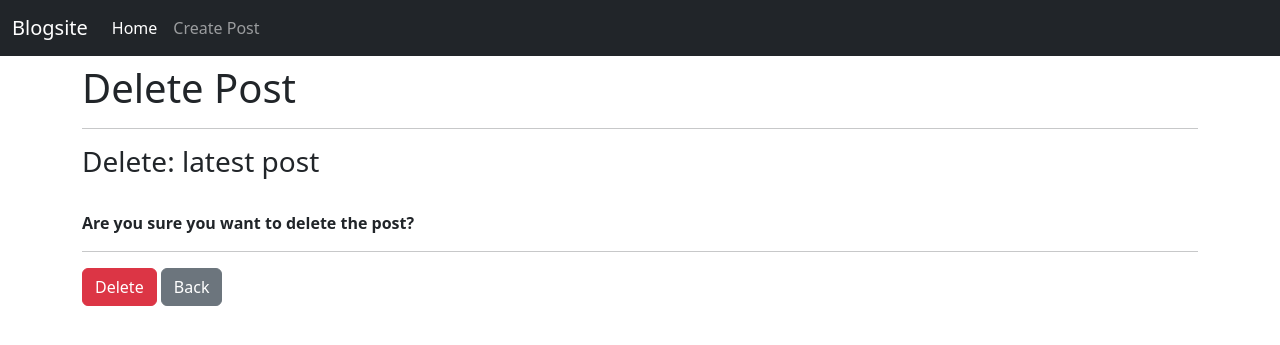
After one commit to vinyas-bharadwaj/blog, a Django app: page /posts/7/delete in a window 1280 px wide. The commit adds this page. Shown: the top 345 px of the page. Run offline with Django 5.2, Linux system fonts and the light colour scheme; data comes from the database, SQL or seed files in the repository; both versions use the stored data as it was after the commit.

Commit message:
added delete and sort by date functionality

```diff
--- a/webapp/app/models.py
+++ b/webapp/app/models.py
@@ -1,12 +1,14 @@
 from django.db import models
 from django.contrib.auth.models import User
 from django.urls import reverse
+from datetime import datetime, date
 
 # Create your models here.
 class Post(models.Model):
   title = models.CharField(max_length=255)
   author = models.ForeignKey(User, on_delete=models.CASCADE)
   body = models.TextField()
+  created_at = models.DateField(auto_now_add=True)
 
 
   def __str__(self) -> str:
--- a/webapp/app/templates/app/blog.html
+++ b/webapp/app/templates/app/blog.html
@@ -4,10 +4,12 @@
 
 {% block content %}
   <h2>{{ blog.title }} </h2>
-  <small style="color:gray">--{{ blog.author }}-- <a href="{% url 'update-post' blog.id %}">Edit</a></small>
+  <small style="color:gray">Created by {{ blog.author }} at {{ blog.created_at }}</small>
   <hr>
   <p>{{ blog.body }}</p>
   <hr>
   <br>
+  <a class="btn btn-primary" href="{% url 'update-post' blog.id %}">Update</a>
+  <a class="btn btn-danger" href="{% url 'delete-post' blog.id %}">Delete</a>
   <a class="btn btn-secondary" href="{% url 'home' %}">Back</a>
 {% endblock %}
--- /dev/null
+++ b/webapp/app/templates/app/delete-post.html
@@ -0,0 +1,25 @@
+{% extends 'app/base.html' %}
+
+{% block title %} Delete Post {% endblock %}
+
+{% block content %}
+
+  <h1>Delete Post</h1>
+  <hr>
+  <h3>Delete: {{ post.title }}</h3>
+  <br>
+
+  <div class="mb-3">
+    <form method='POST'>
+
+      {% csrf_token %}
+
+      <strong>Are you sure you want to delete the post?</strong>
+      <hr>
+      <button class="btn btn-danger">Delete</button>
+      <a class="btn btn-secondary" href="{% url 'home' %}">Back</a>
+
+    </form>
+  <div>
+
+{% endblock %}
--- a/webapp/app/templates/app/home.html
+++ b/webapp/app/templates/app/home.html
@@ -6,10 +6,11 @@
   <ul>
     {% for post in posts %}
       <hr>
-      <h6 style="color: gray;">--Created by {{ post.author }}--</h6>
+      <h6 style="color: gray;">-- Created by {{ post.author }} at {{ post.created_at }} --</h6>
       <li><h2><a style="text-decoration: none" href="{% url 'posts' post.id %}">{{ post.title }}</a></h2></li>
       <h3>{{ post.body }}</h3>
       <small><a href="{% url 'update-post' post.id %}">Edit</a></small>
+      <small><a style="color: red" href="{% url 'delete-post' post.id %}">Delete</a></small>
 
     {% endfor %}
   </ul>
--- a/webapp/app/templates/app/update-post.html
+++ b/webapp/app/templates/app/update-post.html
@@ -4,7 +4,7 @@
 
 {% block content %}
 
-  <h1>Create Post</h1>
+  <h1>Update Post</h1>
   <hr>
   <br>
 
@@ -13,7 +13,7 @@
 
       {% csrf_token %}
       {{ form.as_p }}
-      <button class="btn btn-secondary">Update</button>
+      <button class="btn btn-primary">Update</button>
       <a class="btn btn-secondary" href="{% url 'home' %}">Back</a>
 
     </form>
--- a/webapp/app/urls.py
+++ b/webapp/app/urls.py
@@ -6,4 +6,5 @@ urlpatterns = [
   path('posts/<int:pk>', views.blog, name='posts'),
   path('posts/create', views.AddPost.as_view(), name='add-post'),
   path('posts/update/<int:pk>', views.UpdatePost.as_view(), name='update-post'),
+  path('posts/<int:pk>/delete', views.DeletePost.as_view(), name='delete-post'),
 ]
--- a/webapp/app/views.py
+++ b/webapp/app/views.py
@@ -1,12 +1,13 @@
 from django.shortcuts import render
-from django.views.generic import CreateView, UpdateView
+from django.views.generic import CreateView, UpdateView, DeleteView
+from django.urls import reverse_lazy
 from .models import Post
 from .forms import CreatePost, EditPost
 # from .mlmodel import classifier
 
 # Create your views here.
 def home(request):
-  posts = Post.objects.all()
+  posts = Post.objects.all().order_by('-created_at')
   context = {'posts': posts}
   return render(request, 'app/home.html', context=context)
 
@@ -28,3 +29,8 @@ class UpdatePost(UpdateView):
   form_class = EditPost
   template_name = 'app/update-post.html'
   # fields = ['title', 'body']
+
+class DeletePost(DeleteView):
+  model = Post
+  template_name = 'app/delete-post.html'
+  success_url = reverse_lazy('home')
```
Also changed, not shown: webapp/app/migrations/0002_post_created_at.py (added), webapp/db.sqlite3.
